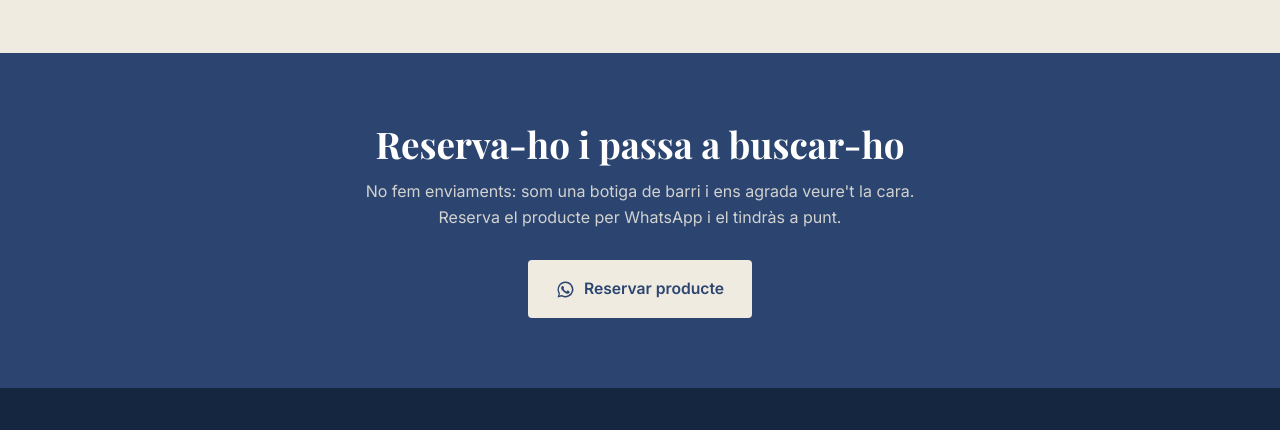
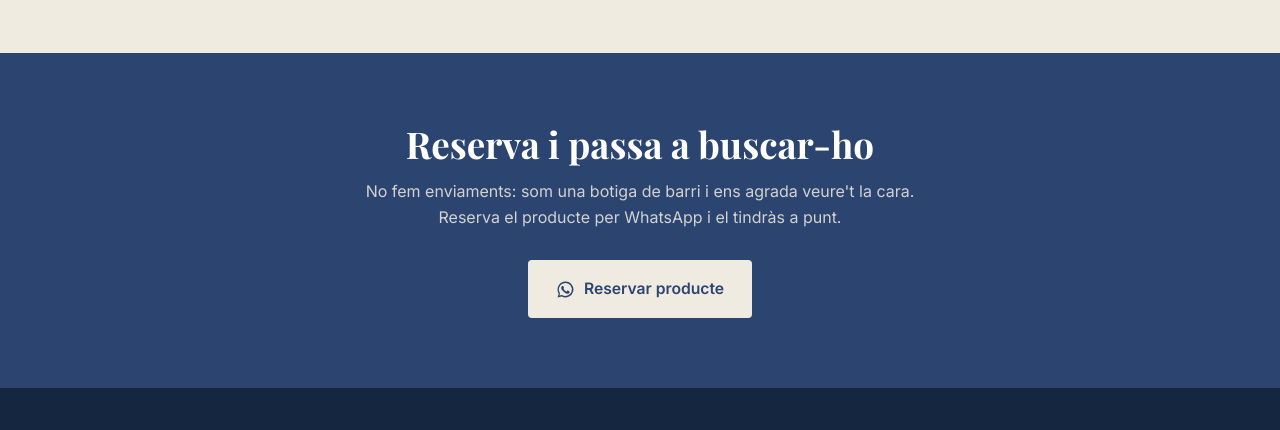
Before and after one commit to claudiafern07-ux/instantfoto, a plain HTML site: page botiga.html in a window 1280 px wide. Shown: the part 6480-6910 px from the top of the page. Drawn offline with nearby package versions, Linux system fonts and the light colour scheme; a web font is replaced by a local one.

Commit message:
Update botiga.html

```diff
--- a/botiga.html
+++ b/botiga.html
@@ -199,7 +199,7 @@
 
 <section class="cta-band">
   <div class="container">
-    <h2>Reserva-ho i passa a buscar-ho</h2>
+    <h2>Reserva i passa a buscar-ho</h2>
     <p>No fem enviaments: som una botiga de barri i ens agrada veure't la cara. Reserva el producte per WhatsApp i el tindràs a punt.</p>
     <a class="btn btn-light" href="https://wa.me/34618642868?text=Hola%21%20Voldria%20reservar%20un%20producte%20de%20la%20botiga." target="_blank" rel="noopener"><svg viewBox="0 0 24 24" fill="currentColor" aria-hidden="true"><path d="M12 2a10 10 0 0 0-8.6 15.1L2 22l5.1-1.3A10 10 0 1 0 12 2zm0 18.2c-1.6 0-3.1-.4-4.4-1.2l-.3-.2-3 .8.8-2.9-.2-.3a8.2 8.2 0 1 1 7.1 3.8zm4.6-6.1c-.3-.1-1.5-.7-1.7-.8-.2-.1-.4-.1-.6.1-.2.3-.7.8-.8 1-.1.2-.3.2-.5.1a6.7 6.7 0 0 1-3.4-3c-.3-.4 0-.5.1-.7l.4-.5c.1-.2.1-.3 0-.5l-.8-1.9c-.2-.5-.4-.4-.6-.4h-.5c-.2 0-.5.1-.7.3-.2.3-.9.9-.9 2.2s.9 2.5 1.1 2.7c.1.2 1.9 2.9 4.6 4 .6.3 1.1.4 1.5.6.6.2 1.2.2 1.6.1.5-.1 1.5-.6 1.7-1.2.2-.6.2-1.1.1-1.2 0-.1-.2-.2-.5-.3z"/></svg> Reservar producte</a>
   </div>
```
